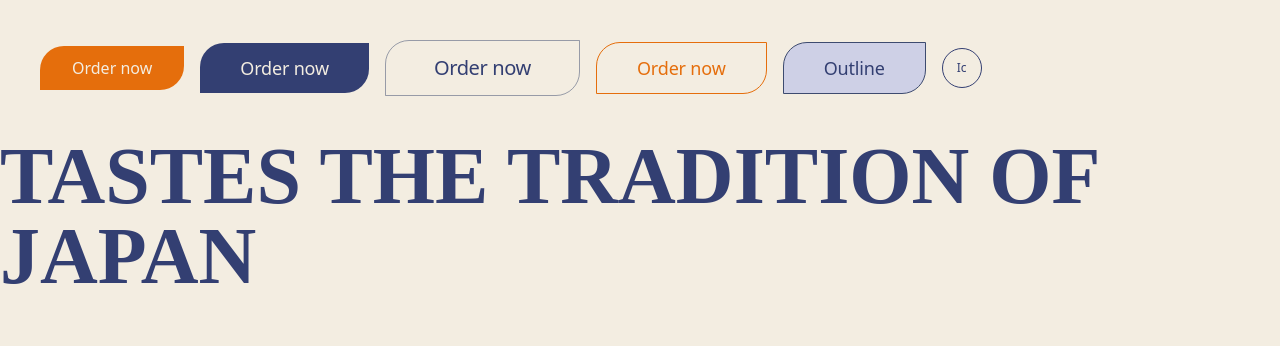
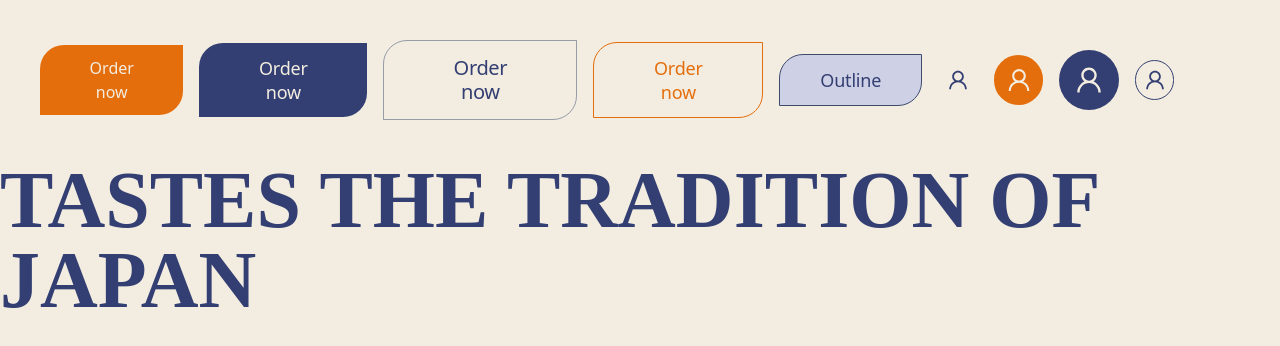
Before and after one commit to emmanuelledennemont/Miyabi-House, a Next.js app: page / in a window 1280 px wide. Shown: the top 346 px of the page. Built offline with nearby package versions, Linux system fonts and the light colour scheme.

Commit message:
design system du button icon

```diff
--- a/package.json
+++ b/package.json
@@ -13,7 +13,8 @@
     "dotenv": "^16.3.1",
     "firebase": "^10.4.0",
     "react": "^18",
-    "react-dom": "^18"
+    "react-dom": "^18",
+    "react-icons": "^4.11.0"
   },
   "devDependencies": {
     "@types/node": "^20",
--- a/src/pages/index.tsx
+++ b/src/pages/index.tsx
@@ -1,6 +1,7 @@
 import { Seo } from '@/ui/components/seo'
 import { Button } from '@/ui/design-system/button/button'
 import { Typography } from '@/ui/design-system/typography/typography'
+import { AiOutlineUser } from 'react-icons/ai'
 
 
 export default function Home() {
@@ -13,7 +14,11 @@ export default function Home() {
         <Button size='lg' variant='disabled'>Order now</Button>
         <Button variant='beige'>Order now</Button>
         <Button variant='outline'>Outline</Button>
-        <Button size='xs' variant='icon'>Ic</Button>
+        <Button size='sm' variant='icon' icon={{ icon: AiOutlineUser }} icontheme='outline' />
+        <Button size='md' variant='icon' icon={{ icon: AiOutlineUser }} icontheme='secondary' />
+        <Button size='lg' variant='icon' icon={{ icon: AiOutlineUser }} icontheme='primary' />
+        <Button size='sm' variant='icon' icon={{ icon: AiOutlineUser }} icontheme='beige' />
+        <Button size='md' variant='icon' icon={{ icon: AiOutlineUser }} icontheme='social' />
       </div>
 
       <main>
--- /dev/null
+++ b/src/types/iconProps.tsx
@@ -0,0 +1,3 @@
+export interface IconProps {
+  icon: React.ElementType;
+}
--- a/src/ui/design-system/button/button.tsx
+++ b/src/ui/design-system/button/button.tsx
@@ -1,3 +1,4 @@
+import { IconProps } from "@/types/iconProps";
 import clsx from "clsx";
 
 interface ButtonProps {
@@ -5,8 +6,8 @@ interface ButtonProps {
   size?: "xs" | "sm" | "md" | "lg";
   disabled?: boolean;
   isLoading?: boolean;
-  icon?: any;
-  icontheme?: "primary" | "secondary" | "beige";
+  icon?: IconProps;
+  icontheme?: "primary" | "secondary" | "beige" | "outline" | "social";
   className?: string;
   children?: React.ReactNode;
 }
@@ -31,30 +32,45 @@ export const Button = ({ variant = "primary", size = "md", icon, icontheme = "pr
       variantStyle = "bg-gray-200 border border-primary-300/50 text-primary rounded cursor-not-allowed";
       break;
     case "icon":
-      variantStyle = "bg-transparent border text-primary rounded-full";
+      if (icontheme === "primary") {
+        variantStyle = "bg-primary hover:bg-primary-200 text-beige rounded-full";
+      }
+      if (icontheme === "secondary") {
+        variantStyle = "bg-secondary hover:bg-secondary-300 text-beige rounded-full";
+      }
+      if (icontheme === "beige") {
+        variantStyle = "bg-beige hover:bg-primary-300/20 border boder-primary text-primary rounded-full";
+      }
+      if (icontheme === "outline") {
+        variantStyle = "bg-transparent text-primary";
+      }
+      if (icontheme === "social") {
+        variantStyle = "bg-tranparent hover:bg-primary-200/20 border border-beige text-beige rounded-full";
+      }
       break;
   }
 
   switch (size) {
-    case "xs":
-      sizeStyle = "w-10 h-10 text-caption4 font-medium";
-      break;
     case "sm":
-      sizeStyle = "px-[32px] py-[10px] text-captation3 font-medium";
+      sizeStyle = `text-captation3 font-medium ${variant === "icon" ? "flex items-center justify-center w-[40px] h-[40px]" : "px-[32px] py-[11px]"}`;
+      iconSize = 24;
       break;
     case "md": // default
-      sizeStyle = "px-[40px] py-[13px] text-caption2 font-medium";
+      sizeStyle = `text-caption2 font-medium ${variant === "icon" ? "flex items-center justify-center w-[50px] h-[50px]" : "px-[40px] py-[13px]"}`;
+      iconSize = 28;
       break;
     case "lg":
-      sizeStyle = "px-[48px] py-[15px] text-caption1 font-medium";
+      sizeStyle = `text-caption1 font-medium ${variant === "icon" ? "flex items-center justify-center w-[60px] h-[60px]" : "px-[48px] py-[15px]"} `;
+      iconSize = 32;
       break;
   }
 
   return (
     <>
-      <button type="button" className={clsx(variantStyle, sizeStyle, "")} onClick={() => console.log('click')} disabled={disabled}>
-        {children}
+      <button type="button" className={clsx(variantStyle, sizeStyle, iconSize, "")} onClick={() => console.log('click')} disabled={disabled}>
+        {icon && variant === "icon" ? <icon.icon size={iconSize} /> : <>{children}</>}
       </button>
+
     </>
   )
 }
```
Also changed, not shown: 1 other file (tests, documents, lock files or other folders).
